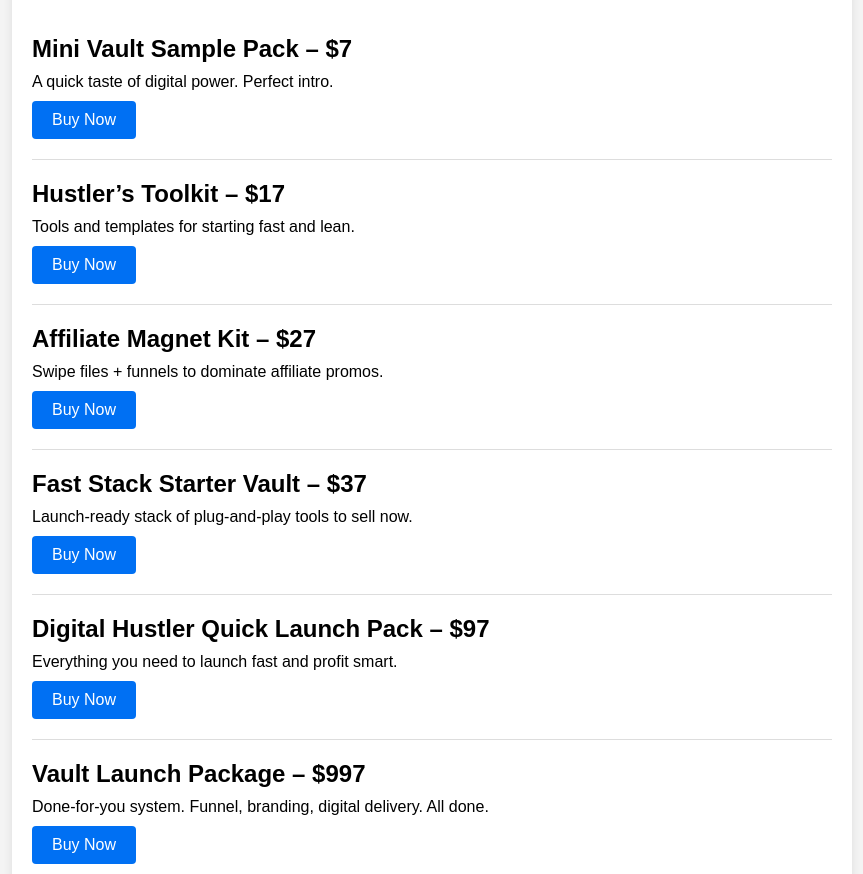
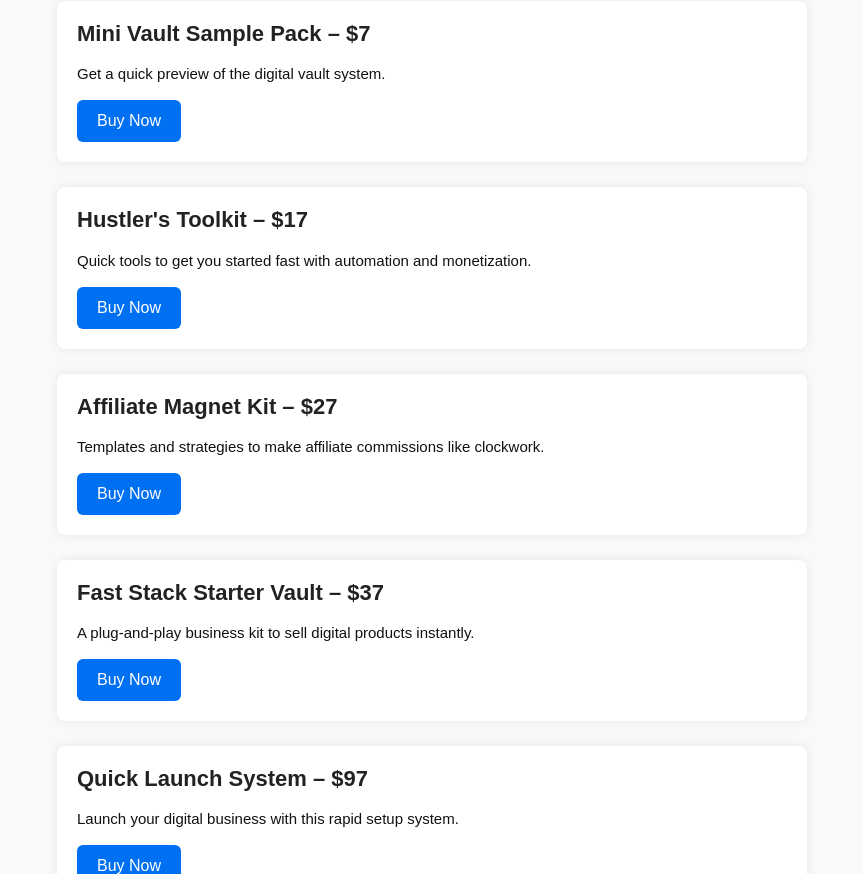
Before and after one commit to andrewvail25/amj-digital-vault-live, a plain HTML site: page index.html in a window 1280 px wide. Shown: the part 133-1007 px from the top of the page, without its empty margins (208-1071 px from the left). Drawn offline with Linux system fonts and the light colour scheme.

Commit message:
Update index.html

```diff
--- a/index.html
+++ b/index.html
@@ -1,95 +1,92 @@
 <!DOCTYPE html>
 <html lang="en">
 <head>
-  <meta charset="UTF-8">
-  <meta name="viewport" content="width=device-width, initial-scale=1.0">
+  <meta charset="UTF-8" />
+  <meta name="viewport" content="width=device-width, initial-scale=1.0"/>
   <title>AMJ Digital Vault – Offers</title>
   <style>
     body {
       font-family: Arial, sans-serif;
-      background-color: #f4f4f4;
+      background-color: #f9f9f9;
       margin: 0;
-      padding: 0;
-    }
-    .container {
-      max-width: 800px;
-      margin: 40px auto;
-      padding: 20px;
-      background-color: white;
-      border-radius: 8px;
-      box-shadow: 0 0 10px rgba(0,0,0,0.1);
+      padding: 40px 20px;
+      color: #111;
+      max-width: 750px;
+      margin: auto;
     }
     h1 {
       text-align: center;
-      margin-bottom: 30px;
+      margin-bottom: 40px;
+      font-size: 30px;
     }
     .offer {
-      border-bottom: 1px solid #ddd;
-      padding: 20px 0;
+      background: #fff;
+      padding: 20px;
+      margin-bottom: 25px;
+      border-radius: 8px;
+      box-shadow: 0 0 10px rgba(0,0,0,0.08);
     }
     .offer h2 {
-      margin: 0 0 10px;
+      margin-top: 0;
+      font-size: 22px;
+      color: #222;
     }
     .offer p {
-      margin: 0 0 10px;
+      margin: 10px 0 18px;
+      font-size: 15px;
     }
-    .button {
-      display: inline-block;
-      padding: 10px 20px;
+    .offer button {
       background-color: #0070f3;
       color: white;
-      text-decoration: none;
-      border-radius: 4px;
+      padding: 12px 20px;
+      border: none;
+      border-radius: 6px;
+      cursor: pointer;
+      font-size: 16px;
     }
-    .button:hover {
-      background-color: #005bb5;
+    .offer button:hover {
+      background-color: #0059c1;
     }
   </style>
 </head>
 <body>
 
-  <div class="container">
-    <h1>Choose Your Vault Offer</h1>
+  <h1>Choose Your Offer Below</h1>
 
   <div class="offer">
     <h2>Mini Vault Sample Pack – $7</h2>
-      <p>A quick taste of digital power. Perfect intro.</p>
-      <a href="https://buy.stripe.com/7sY9AT0x4h1he0je5q" class="button" target="_blank">Buy Now</a>
+    <p>Get a quick preview of the digital vault system.</p>
+    <button onclick="location.href='https://buy.stripe.com/7sY9AT0x4h1he0je5q'">Buy Now</button>
   </div>
 
   <div class="offer">
-      <h2>Hustler’s Toolkit – $17</h2>
-      <p>Tools and templates for starting fast and lean.</p>
-      <a href="https://buy.stripe.com/testlink-17" class="button" target="_blank">Buy Now</a>
+    <h2>Hustler's Toolkit – $17</h2>
+    <p>Quick tools to get you started fast with automation and monetization.</p>
+    <button onclick="location.href='https://buy.stripe.com/8wM4iH0x4cCl5vq8wx'">Buy Now</button>
   </div>
 
   <div class="offer">
     <h2>Affiliate Magnet Kit – $27</h2>
-      <p>Swipe files + funnels to dominate affiliate promos.</p>
-      <a href="https://buy.stripe.com/testlink-27" class="button" target="_blank">Buy Now</a>
+    <p>Templates and strategies to make affiliate commissions like clockwork.</p>
+    <button onclick="location.href='https://buy.stripe.com/6oEbL54y81BR8co5kn'">Buy Now</button>
   </div>
 
   <div class="offer">
     <h2>Fast Stack Starter Vault – $37</h2>
-      <p>Launch-ready stack of plug-and-play tools to sell now.</p>
-      <a href="https://buy.stripe.com/testlink-37" class="button" target="_blank">Buy Now</a>
+    <p>A plug-and-play business kit to sell digital products instantly.</p>
+    <button onclick="location.href='https://buy.stripe.com/8wM6qrcHAfFj0E0fZ1'">Buy Now</button>
   </div>
 
   <div class="offer">
-      <h2>Digital Hustler Quick Launch Pack – $97</h2>
-      <p>Everything you need to launch fast and profit smart.</p>
-      <a href="https://buy.stripe.com/testlink-97" class="button" target="_blank">Buy Now</a>
+    <h2>Quick Launch System – $97</h2>
+    <p>Launch your digital business with this rapid setup system.</p>
+    <button onclick="location.href='https://buy.stripe.com/cN26qrcHA9NF7Dq7sF'">Buy Now</button>
   </div>
 
   <div class="offer">
-      <h2>Vault Launch Package – $997</h2>
-      <p>Done-for-you system. Funnel, branding, digital delivery. All done.</p>
-      <a href="https://buy.stripe.com/testlink-997" class="button" target="_blank">Buy Now</a>
-    </div>
-
-    <p style="text-align: center; font-size: 0.9em; color: #666;">
-      Page updated: March 7, 2025
-    </p>
+    <h2>Done-For-You Vault Launch – $997</h2>
+    <p>The complete digital vault system, launched for you with everything done.</p>
+    <button onclick="location.href='https://buy.stripe.com/eVa6qrcHA5LZcze3cu'">Buy Now</button>
   </div>
 
 </body>
```
Lines whose indentation alone changed are shown as unchanged.
